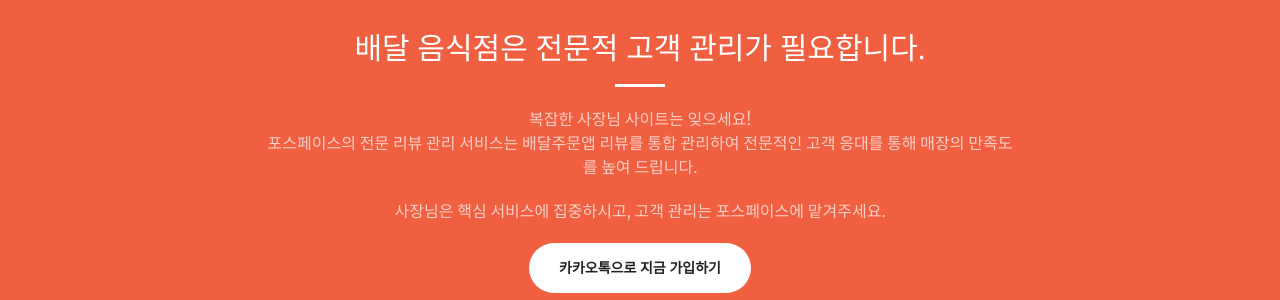
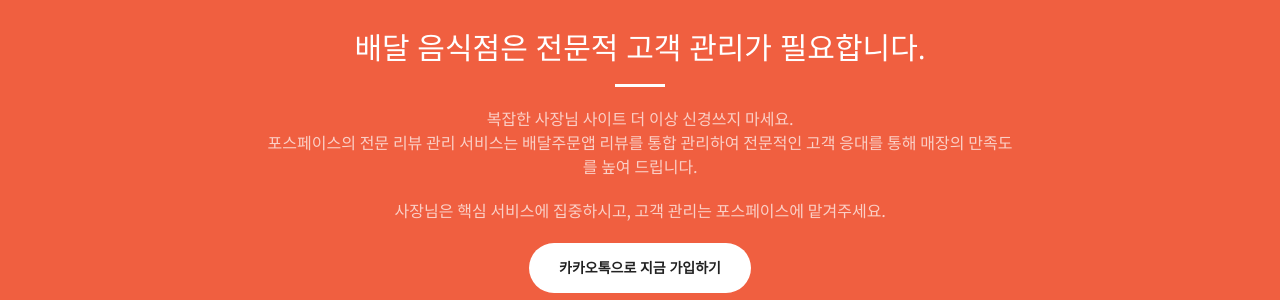
Before and after one commit to forspacedev/forspacedev.github.io, a Jekyll site: the page built from index.html, in a window 1280 px wide and 900 px high, scrolled down 818 px. Shown: the part 151-451 px from the top of the window. Built offline with Jekyll 4.4.1, drawn with Linux system fonts in a browser that asks for light colours.

Commit message:
문구 수정

```diff
--- a/_includes/call-to-action.html
+++ b/_includes/call-to-action.html
@@ -4,7 +4,7 @@
             <div class="col-lg-8 col-lg-offset-2 text-center">
                 <h2 class="section-heading">배달 음식점은 전문적 고객 관리가 필요합니다.</h2>
                 <hr class="light">
-                <p class="text-faded">복잡한 사장님 사이트는 잊으세요!<br />포스페이스의 전문 리뷰 관리 서비스는 배달주문앱 리뷰를 통합 관리하여 전문적인 고객 응대를 통해 매장의 만족도를 높여 드립니다.</p>
+                <p class="text-faded">복잡한 사장님 사이트 더 이상 신경쓰지 마세요.<br />포스페이스의 전문 리뷰 관리 서비스는 배달주문앱 리뷰를 통합 관리하여 전문적인 고객 응대를 통해 매장의 만족도를 높여 드립니다.</p>
                 <p class="text-faded">사장님은 핵심 서비스에 집중하시고, 고객 관리는 포스페이스에 맡겨주세요.</p>
                 <a href="kakaoplus://plusfriend/home/@%ED%8F%AC%EC%8A%A4%ED%8E%98%EC%9D%B4%EC%8A%A4_%ED%8F%AC%EB%B0%B0%EB%8B%AC" class="btn btn-default btn-xl">카카오톡으로 지금 가입하기</a>
             </div>
--- a/_includes/contact.html
+++ b/_includes/contact.html
@@ -14,7 +14,7 @@
             </a>
         </div>
         -->
-        <div class="col-lg-2 col-lg-offset-1 text-center">
+        <div class="col-lg-2 col-lg-offset-5 text-center">
             <a href="mailto:{{ site.email }}">
             <i class="fa fa-envelope-o fa-3x wow bounceIn" data-wow-delay=".1s"></i>
                 <p>{{ site.email }}</p>
```
